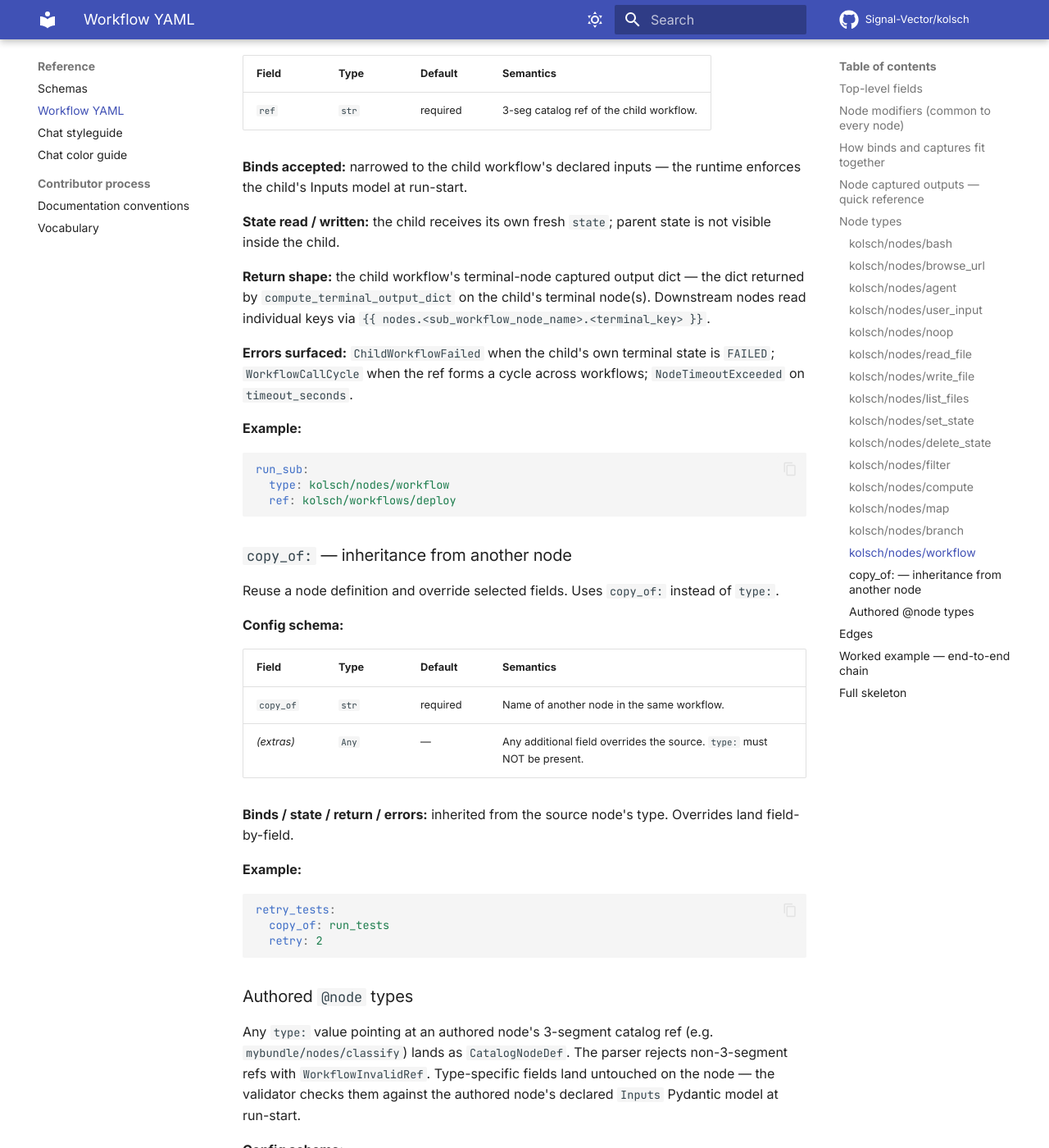
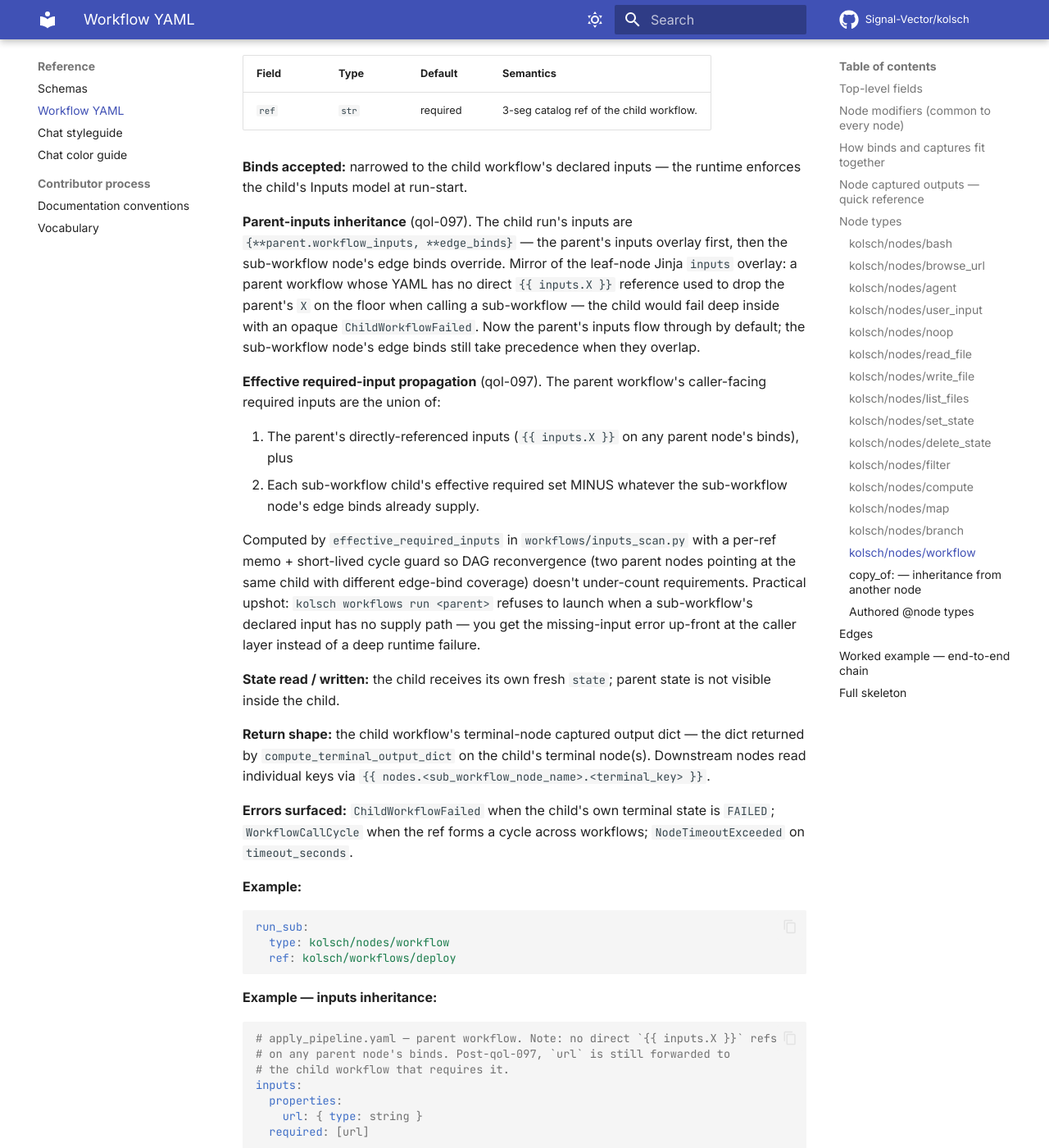
Before and after one commit to Signal-Vector/kolsch, an MkDocs documentation site: the page built from docs/reference/workflow-yaml.md, in a window 1280 px wide and 1400 px high, scrolled down 15641 px. Shown: the whole window at 82% size. Built offline with MkDocs 1.6.1 and Material for MkDocs 9.7.7, drawn with Linux system fonts in a browser that asks for light colours; comment, search, counter and statistics services are not loaded; some of the changed text lies outside the part shown.

Commit message:
docs: cover qol-097 — sub-workflow input inheritance + required-set propagation
`docs/reference/workflow-yaml.md`'s `kolsch/nodes/workflow` section
was silent on the two coordinated changes qol-097 landed:

1. Parent-inputs inheritance — the child run's inputs are now
   `{**parent.workflow_inputs, **edge_binds}`, mirroring the
   leaf-node Jinja `inputs` overlay. A parent workflow whose YAML
   has no direct `{{ inputs.X }}` reference used to drop parent's
   `X` on the floor when calling a sub-workflow; now it flows
   through by default and edge binds still override on overlap.

2. Effective required-input propagation —
   `workflows/inputs_scan.py::effective_required_inputs` unions
   each sub-workflow child's effective required set MINUS its edge
   binds into the parent's required set. Per-ref memo + short-lived
   cycle guard keeps DAG re-convergence (multiple parent nodes
   pointing at the same child with different edge-bind coverage)
   from under-counting.

Includes a worked apply_pipeline-shaped example.

`mkdocs build --strict` clean.

Co-Authored-By: Claude Opus 4.7 <noreply@anthropic.com>

````diff
--- a/docs/reference/workflow-yaml.md
+++ b/docs/reference/workflow-yaml.md
@@ -669,6 +669,33 @@ the parent's trace id.
 **Binds accepted:** narrowed to the child workflow's declared
 inputs — the runtime enforces the child's Inputs model at run-start.
 
+**Parent-inputs inheritance** (qol-097). The child run's inputs are
+`{**parent.workflow_inputs, **edge_binds}` — the parent's inputs
+overlay first, then the sub-workflow node's edge binds override.
+Mirror of the leaf-node Jinja `inputs` overlay: a parent workflow
+whose YAML has no direct `{{ inputs.X }}` reference used to drop
+the parent's `X` on the floor when calling a sub-workflow — the
+child would fail deep inside with an opaque `ChildWorkflowFailed`.
+Now the parent's inputs flow through by default; the sub-workflow
+node's edge binds still take precedence when they overlap.
+
+**Effective required-input propagation** (qol-097). The parent
+workflow's caller-facing required inputs are the union of:
+
+1. The parent's directly-referenced inputs (`{{ inputs.X }}` on any
+   parent node's binds), plus
+2. Each sub-workflow child's effective required set MINUS whatever
+   the sub-workflow node's edge binds already supply.
+
+Computed by `effective_required_inputs` in `workflows/inputs_scan.py`
+with a per-ref memo + short-lived cycle guard so DAG reconvergence
+(two parent nodes pointing at the same child with different
+edge-bind coverage) doesn't under-count requirements. Practical
+upshot: `kolsch workflows run <parent>` refuses to launch when a
+sub-workflow's declared input has no supply path — you get the
+missing-input error up-front at the caller layer instead of a
+deep runtime failure.
+
 **State read / written:** the child receives its own fresh `state`;
 parent state is not visible inside the child.
 
@@ -688,6 +715,28 @@ run_sub:
   type: kolsch/nodes/workflow
   ref: kolsch/workflows/deploy
 ```
+
+**Example — inputs inheritance:**
+
+```yaml
+# apply_pipeline.yaml — parent workflow. Note: no direct `{{ inputs.X }}` refs
+# on any parent node's binds. Post-qol-097, `url` is still forwarded to
+# the child workflow that requires it.
+inputs:
+  properties:
+    url: { type: string }
+  required: [url]
+
+nodes:
+  jd_review:
+    type: kolsch/nodes/workflow
+    ref: autoply/workflows/job_description_review  # child requires `url`
+```
+
+The parent's `url` flows into `jd_review` automatically because
+`inputs=` on the child run is `{**parent.workflow_inputs,
+**bound_inputs}`. Adding an edge bind on `jd_review` would override
+this.
 
 ### `copy_of:` — inheritance from another node
 
````
